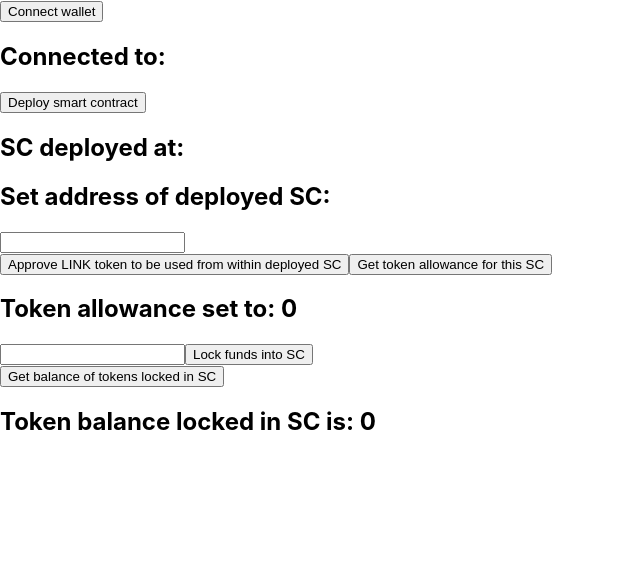
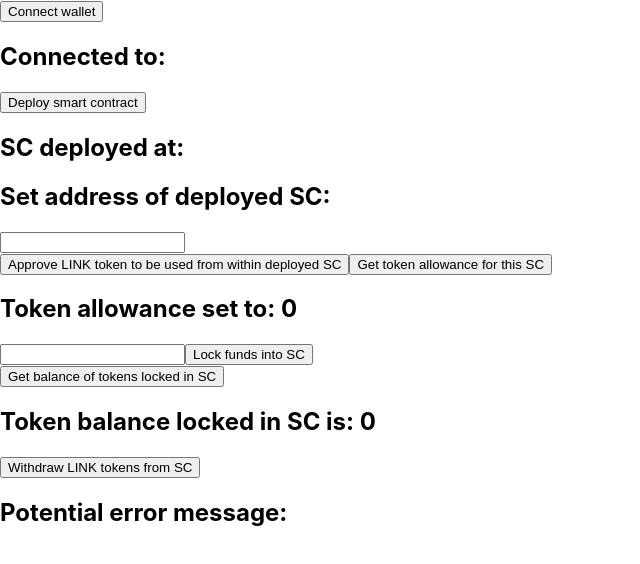
Before and after one commit to jozanek/regen-hands, a React (Create React App) app: page / in a window 1280 px wide. Shown: the top 564 px of the page, without its empty margins (0-640 px from the left). Built offline with nearby package versions, Linux system fonts and the light colour scheme.

Commit message:
Adding withdrawal functionality for SC.

```diff
--- a/src/App.js
+++ b/src/App.js
@@ -145,6 +145,25 @@ function App() {
     }
   }
 
+  async function withdrawFunds(): Promise<void> {
+    const abi: any = require('./MyContractAbi.json');
+    const web3 = new Web3(window.ethereum);
+    const myContract: any = new web3.eth.Contract(abi, deployedAddress);
+    myContract.handleRevert = true;
+
+    try {
+      const receipt: any = await myContract.methods.withdraw().send({
+        from: connectedAccount,
+        gas: 1000000,
+        gasPrice: '10000000000',
+      });
+      setErrMsg('');
+    } catch (error) {
+      setErrMsg(error.toString());
+      console.error(error);
+    }
+  }
+
   const handleChange = event => {
     setDeposit(event.target.value);
   };
@@ -190,6 +209,14 @@ function App() {
         <button onClick={() => getTokenBalance()}>Get balance of tokens locked in SC</button>
         <h2>Token balance locked in SC is: {tokenBalance}</h2>
       </div>
+
+      {/* Withdraw LINK tokens from SC */}
+      <button onClick={() => withdrawFunds()}>Withdraw LINK tokens from SC</button>
+
+      {/* Display chainlink price */}
+      {/* <h2>Chainlink price is: {chainlinkPrice}</h2> */}
+
+      <h2>Potential error message: {errMsg}</h2>
     </>
   );
 }
```
